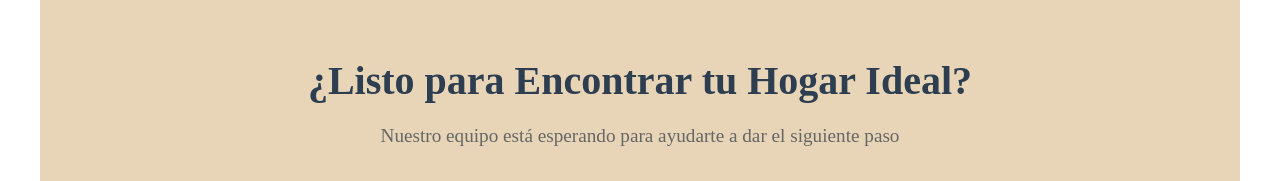
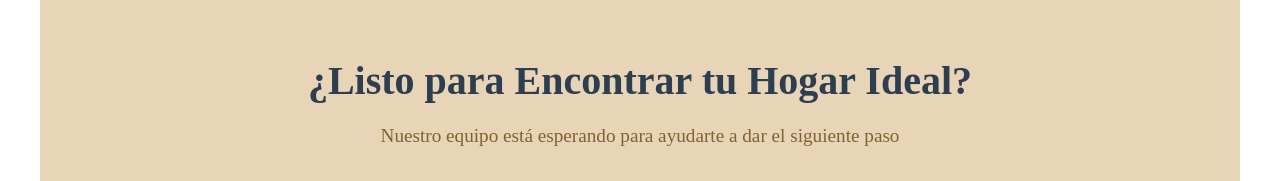
Before and after one commit to darwinjadiel-ops67/Inmb, a plain HTML site: page index.html in a window 1280 px wide. Shown: the part 3220-3401 px from the top of the page. Drawn offline with Linux system fonts and the light colour scheme.

Commit message:
Update index.html

```diff
--- a/index.html
+++ b/index.html
@@ -202,7 +202,7 @@
     <!-- SECCION: LLAMADO A LA ACCION FINAL -->
     <section class="contenedor fondo-acento texto-centro">
         <h2>¿Listo para Encontrar tu Hogar Ideal?</h2>
-        <p class="texto-grande">
+        <p class="texto-grande-2">
             Nuestro equipo está esperando para ayudarte a dar el siguiente paso
         </p>
         <div class="grupo-botones">
```
